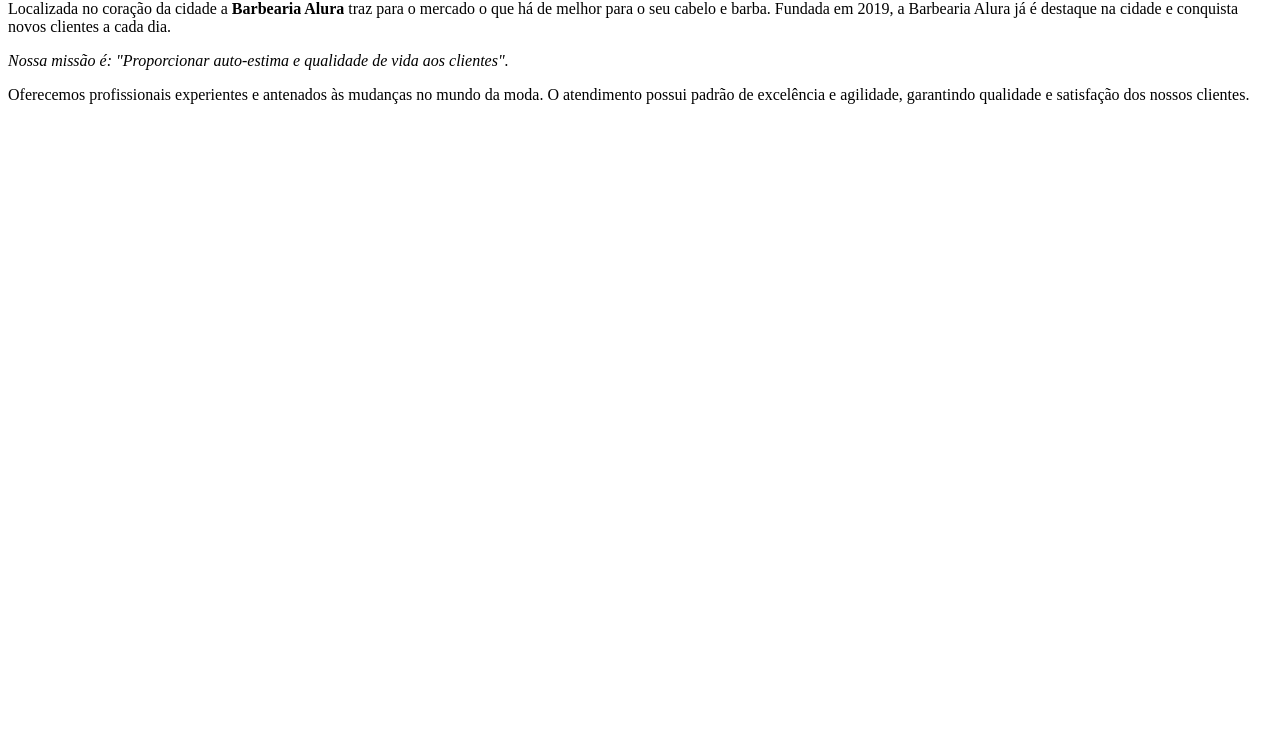
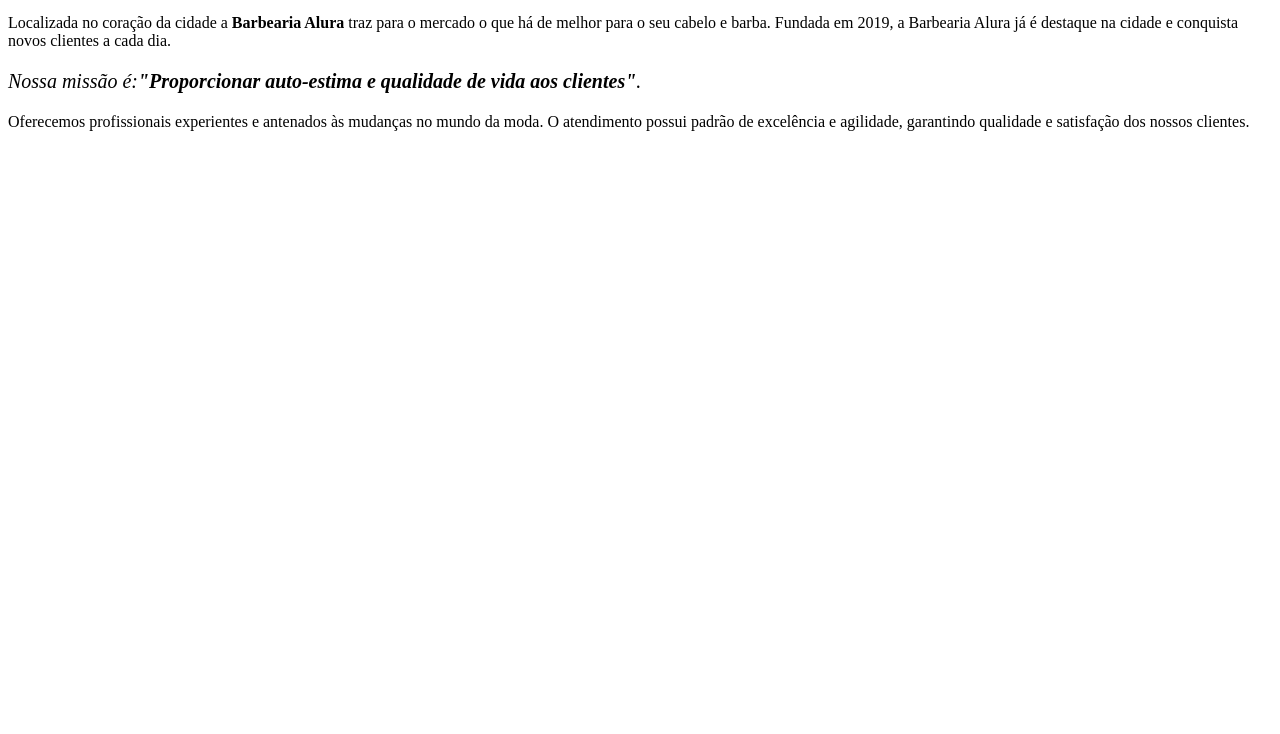
Before and after one commit to brandaoisadora/primeirorepositorio, a plain HTML site: page index.html in a window 1280 px wide. Shown: the part 66-800 px from the top of the page. Drawn offline with Linux system fonts and the light colour scheme.

Commit message:
Add files via upload

```diff
--- a/index.html
+++ b/index.html
@@ -1,9 +1,19 @@
-<h1>Sobre a Barbearia Alura</h1>
+<!DOCTYPE html>
+<html lang="pt-br">
+   <head>
+   	   <meta charset="UTF-8">
+   	   <title>barbearia alura</title>
+   	</head>
+
+   	<body>
+       <h1>Sobre a Barbearia Alura</h1>
 
 <p>Localizada no coração da cidade a <strong>Barbearia Alura</strong> traz para o mercado o que há de melhor para o seu cabelo e barba.
 Fundada em 2019, a Barbearia Alura já é destaque na cidade e conquista novos clientes a cada dia.</p>
 
-<p><em>Nossa missão é: "Proporcionar auto-estima e qualidade de vida aos clientes".</em></p>
+<p style="font-size: 20px"><em>Nossa missão é:<strong>"Proporcionar auto-estima e qualidade de vida aos clientes"</strong>.</em></p>
 
 <p>Oferecemos profissionais experientes e antenados às mudanças no mundo da moda.
 O atendimento possui padrão de excelência e agilidade, garantindo qualidade e satisfação dos nossos clientes.</p>
+</body>
+</html>
```
